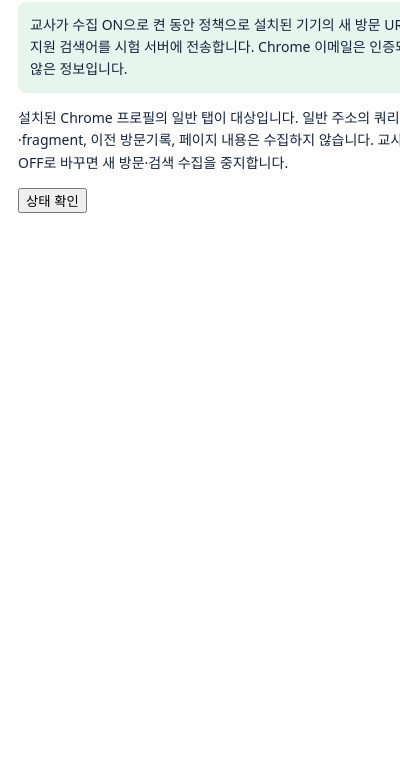
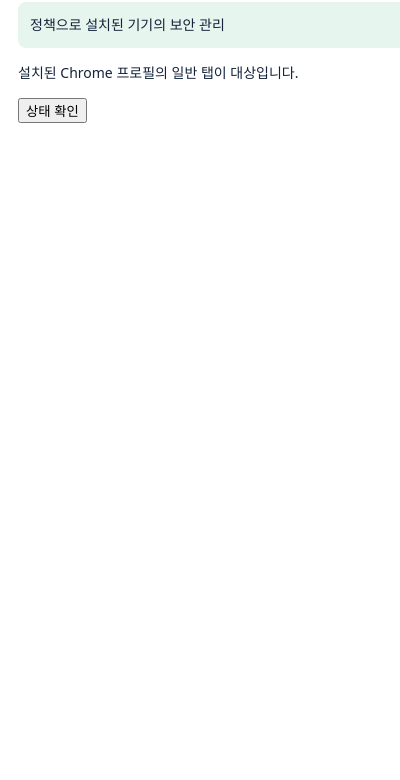
Before and after one commit to Emlqo/log_pung, a browser extension: page student-test/popup.html in a window 400 px wide. Shown: the part 64-844 px from the top of the page. Drawn offline with Linux system fonts and the light colour scheme; files that its build step writes are made by us from their sources.

Commit message:
Revise popup.html for security program update
Updated the title and content of the popup HTML for the security program.

```diff
--- a/student-test/popup.html
+++ b/student-test/popup.html
@@ -1 +1 @@
-<!doctype html><html lang="ko"><meta charset="utf-8"><link rel="stylesheet" href="popup.css"><title>풍양중학교 수업 활동 기록 및 보안프로그램</title><body><h1>풍양중학교 수업 활동 기록 및 보안프로그램</h1><p class="notice">교사가 수집 ON으로 켠 동안 정책으로 설치된 기기의 새 방문 URL·지원 검색어를 시험 서버에 전송합니다. Chrome 이메일은 인증되지 않은 정보입니다.</p><p>설치된 Chrome 프로필의 일반 탭이 대상입니다. 일반 주소의 쿼리·fragment, 이전 방문기록, 페이지 내용은 수집하지 않습니다. 교사가 OFF로 바꾸면 새 방문·검색 수집을 중지합니다.</p><div id="state" role="status"></div><button id="refresh">상태 확인</button><script src="student-test/src/popup.js" type="module"></script></body></html>
+<!doctype html><html lang="ko"><meta charset="utf-8"><link rel="stylesheet" href="popup.css"><title>풍양중학교 보안프로그램</title><body><h1>풍양중학교 보안프로그램</h1><p class="notice">정책으로 설치된 기기의 보안 관리 </p><p>설치된 Chrome 프로필의 일반 탭이 대상입니다. </p><div id="state" role="status"></div><button id="refresh">상태 확인</button><script src="student-test/src/popup.js" type="module"></script></body></html>
```
